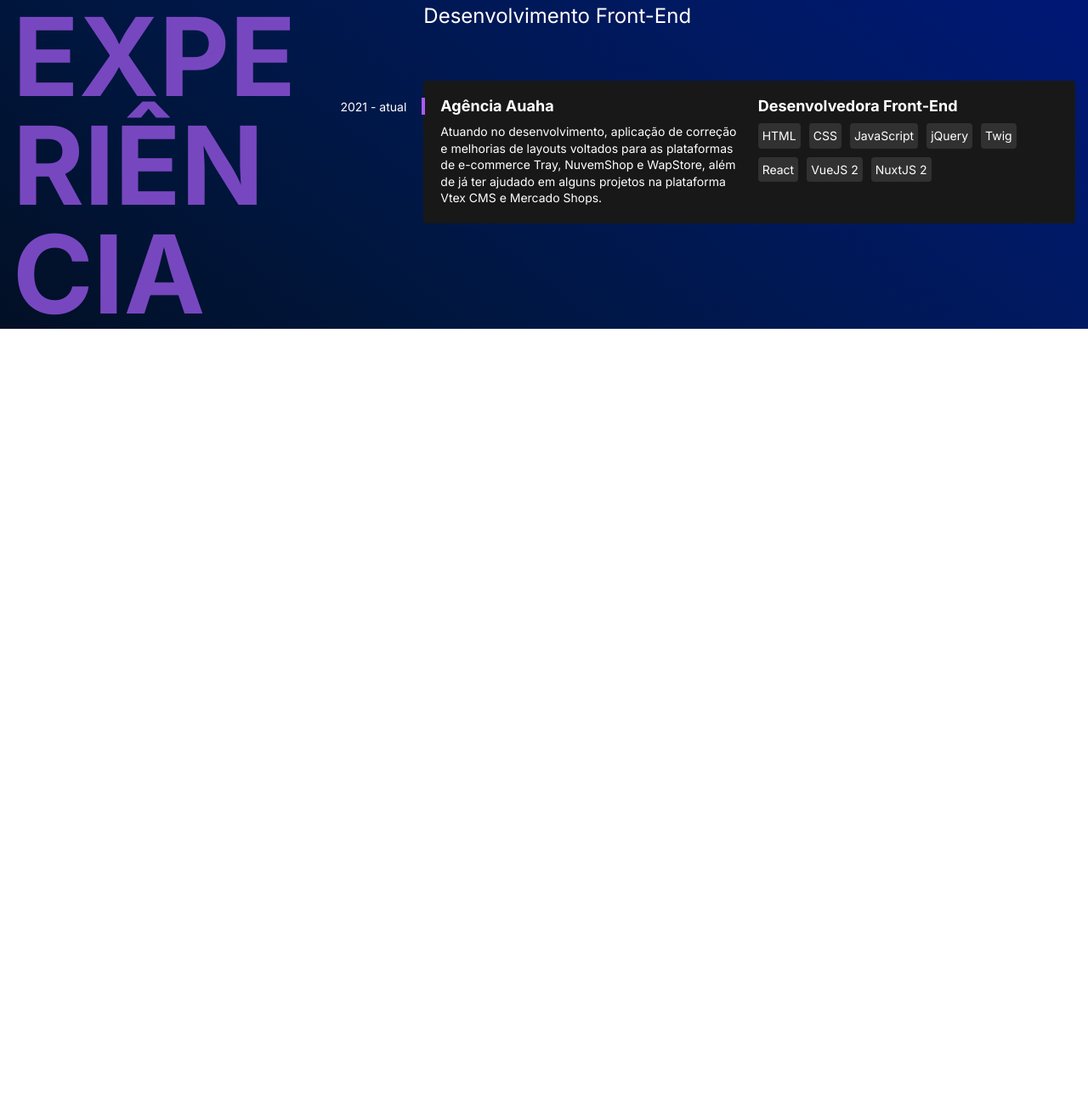
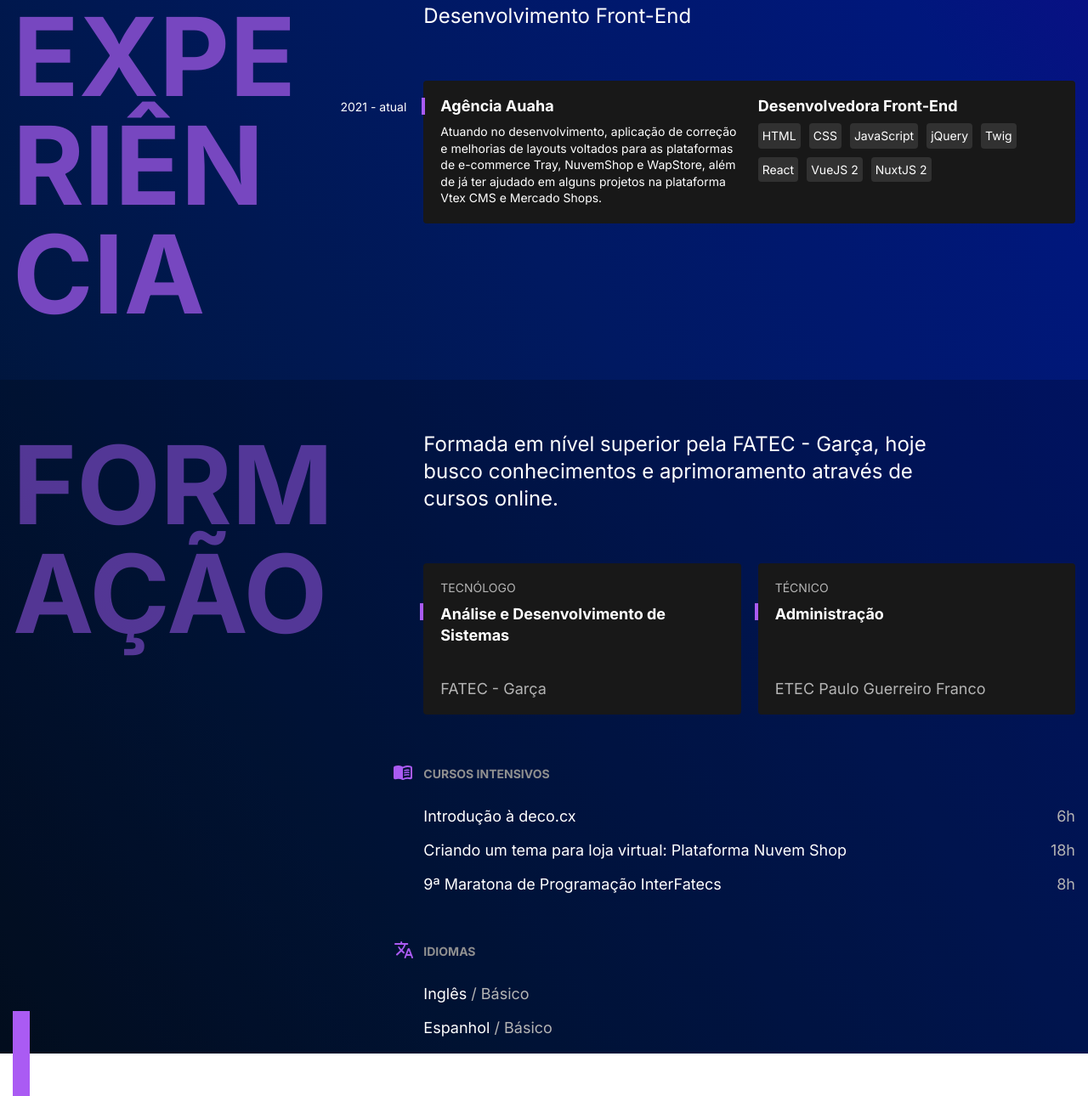
Before and after one commit to esthertinetti/profile, a plain HTML site: page index.html in a window 1280 px wide. Shown: the part 619-1909 px from the top of the page at 85% size. Before the commit the page ends 1019 px from the top, so only its background shows below. Drawn offline with Linux system fonts and the light colour scheme.

Commit message:
Conteúdo formação

```diff
--- /dev/null
+++ b/css/formacao.css
@@ -0,0 +1,147 @@
+.formacao {
+    background-color: rgba(0, 0, 0, .2);
+}
+
+.formacao .container {
+    padding-top: 60px;
+    position: relative;
+}
+
+.formacao .container::after {
+    content: '';
+    display: block;
+    width: 20px;
+    height: 100px;
+    background: var(--colorHover);
+    position: absolute;
+    bottom: -50px;
+    left: 15px;
+}
+
+.formacao .subtitle {
+    color: var(--colorTitle);
+    opacity: 0.7;
+    max-width: 5ch;
+
+}
+
+.formacao-texto {
+    font-size: 1.5rem;
+    line-height: 1.33;
+    max-width: 40ch;
+    margin-bottom: 60px;
+    color: var(--font);
+}
+
+.formacao-lista {
+    display: flex;
+    flex-wrap: wrap;
+    gap: 20px;
+    margin-bottom: 60px;
+}
+
+.formacao-faculdade {
+    flex: 1;
+    background: var(--bgGray);
+    padding: 20px;
+    border-radius: 4px;
+    display: flex;
+    flex-direction: column;
+}
+
+.formacao-tipo {
+    font-size: .875rem;
+    text-transform: uppercase;
+    margin-bottom: 10px;
+    color: var(--font3);
+}
+
+.formacao-nome {
+    flex: 1;
+    font-size: 1.125rem;
+    line-height: 1.4;
+    margin-bottom: 40px;
+    position: relative;
+}
+
+.formacao-nome::before {
+    content: '';
+    display: block;
+    width: 4px;
+    height: 20px;
+    background: var(--colorHover);
+    position: absolute;
+    left: -24px;
+}
+
+.formacao-instituicao {
+    font-size: 1.125rem;
+    color: var(--font3);
+}
+
+.formacao-cursos {
+    margin-bottom: 60px;
+}
+
+.formacao-extra h3 {
+    font-size: 0.875rem;
+    line-height: 1.4;
+    color: var(--font4);
+    text-transform: uppercase;
+    margin-bottom: 30px;
+    position: relative;
+}
+
+.formacao-extra  h3::before {
+    content: '';
+    display: block;
+    width: 24px;
+    height: 24px;
+    position: absolute;
+    left: -36px;
+    top: -4px;
+}
+
+.formacao-cursos h3::before {
+    background: url("../img/cursos.svg") no-repeat center center;
+}
+
+.formacao-idiomas h3::before {
+    background: url("../img/idiomas.svg") no-repeat center center;
+}
+
+.formacao-extra li {
+    font-size: 1.125rem;
+    line-height: 1.1;
+    margin-bottom: 20px;
+}
+
+.formacao-extra span {
+    color: var(--font3);
+}
+
+.formacao-cursos li{
+    display: flex;
+    justify-content: space-between;
+}
+
+@media (max-width: 800px) {
+    .formacao .container {
+        grid-template-columns: 1fr;
+        gap: 40px;
+        padding-bottom: 60px;
+    }
+
+    .formacao .subtitle {
+        opacity: 1;
+    }
+
+    .formacao-texto {
+        font-size: 1.25rem;
+    }
+
+    .formacao-extra h3::before {
+        position: initial;
+        margin-bottom: 10px;
+    }
+}
--- a/css/reset.css
+++ b/css/reset.css
@@ -62,6 +62,6 @@ img {
     .subtitle {
         font-size: 3rem;
         text-transform: capitalize;
-        max-width: initial;
+        max-width: initial !important;
     }
 }
--- a/css/style.css
+++ b/css/style.css
@@ -3,3 +3,4 @@
 @import url('./header.css');
 @import url('./introducao.css');
 @import url('./experiencia.css');
+@import url('./formacao.css');
--- a/css/variable.css
+++ b/css/variable.css
@@ -2,6 +2,8 @@
 :root {
     --font: #FFF;
     --font2: #000;
+    --font3: #b4b4b4;
+    --font4: #8f8f8f;
 
     --colorHover: #aa5bf3;
     --colorTitle: #7747c0;
--- a/index.html
+++ b/index.html
@@ -71,6 +71,64 @@
             </div>
         </section>
 
+        <section class="formacao" id="formacao" aria-label="Formação">
+            <div class="container">
+                <h2 class="subtitle">
+                    Formação
+                </h2>
+
+                <div>
+                    <p class="formacao-texto">
+                        Formada em nível superior pela FATEC - Garça, hoje busco conhecimentos e aprimoramento através de cursos online.
+                    </p>
+
+                    <ul class="formacao-lista">
+                        <li class="formacao-faculdade">
+                            <span class="formacao-tipo">Tecnólogo</span>
+                            <h3 class="formacao-nome">Análise e Desenvolvimento de Sistemas</h3>
+                            <span class="formacao-instituicao">FATEC - Garça</span>
+                        </li>
+                        <li class="formacao-faculdade">
+                            <span class="formacao-tipo">Técnico</span>
+                            <h3 class="formacao-nome">Administração</h3>
+                            <span class="formacao-instituicao">ETEC Paulo Guerreiro Franco</span>
+                        </li>
+                    </ul>
+
+                    <div class="formacao-extra">
+                        <div class="formacao-cursos">
+                            <h3>Cursos Intensivos</h3>
+                            <ul>
+                                <li>
+                                    Introdução à deco.cx
+                                    <span>6h</span>
+                                </li>
+                                <li>
+                                    Criando um tema para loja virtual: Plataforma Nuvem Shop
+                                    <span>18h</span>
+                                </li>
+                                <li>
+                                    9ª Maratona de Programação InterFatecs
+                                    <span>8h</span>
+                                </li>
+                            </ul>
+                        </div>
+                        <div class="formacao-idiomas">
+                            <h3>Idiomas</h3>
+                            <ul>
+                                <li>
+                                    Inglês <span>/ Básico</span>
+                                </li>
+                                <li>
+                                    Espanhol <span>/ Básico</span>
+                                </li>
+                            </ul>
+                        </div>
+                    </div>
+                </div>
+            </div>
+        </section>
+
         <script type="text/javascript" src="./js/script.js"></script>
     </body>
 </html>
```
Also changed, not shown: img/cursos.svg (added), img/idiomas.svg (added).
